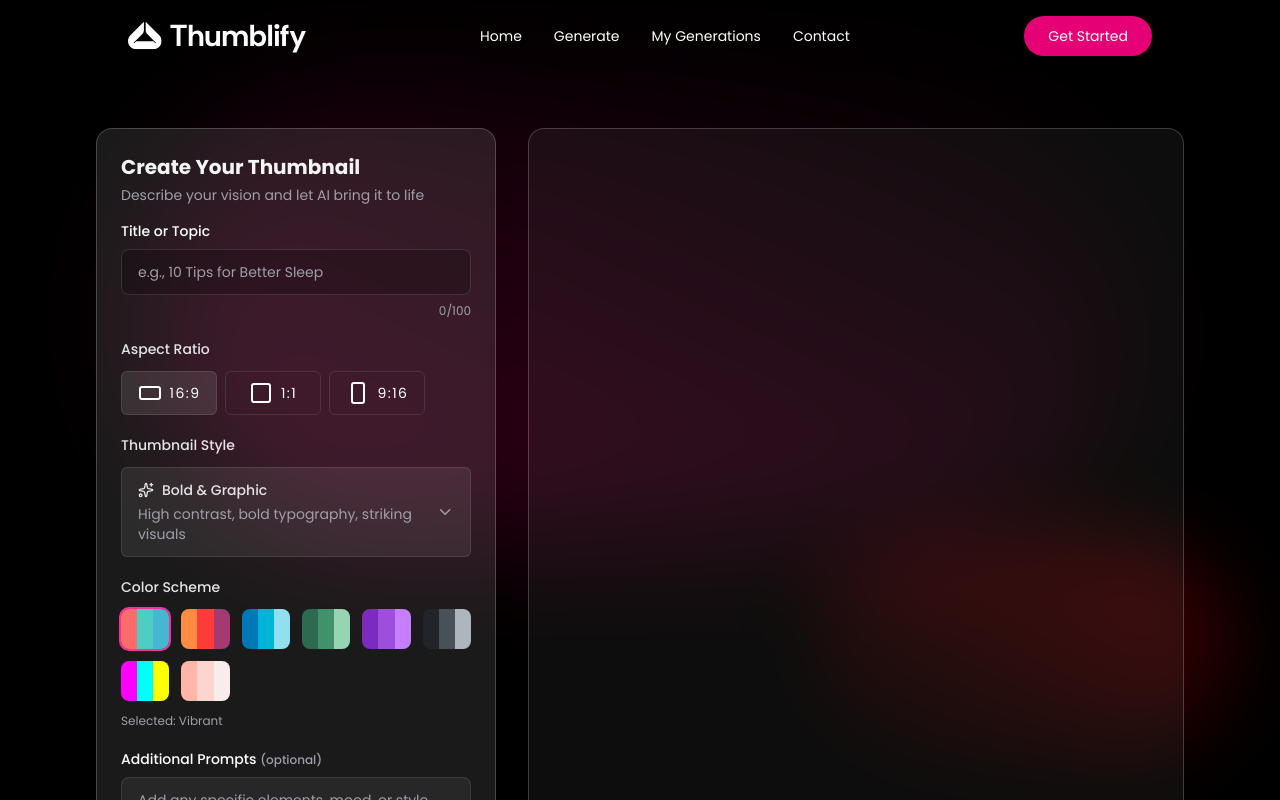
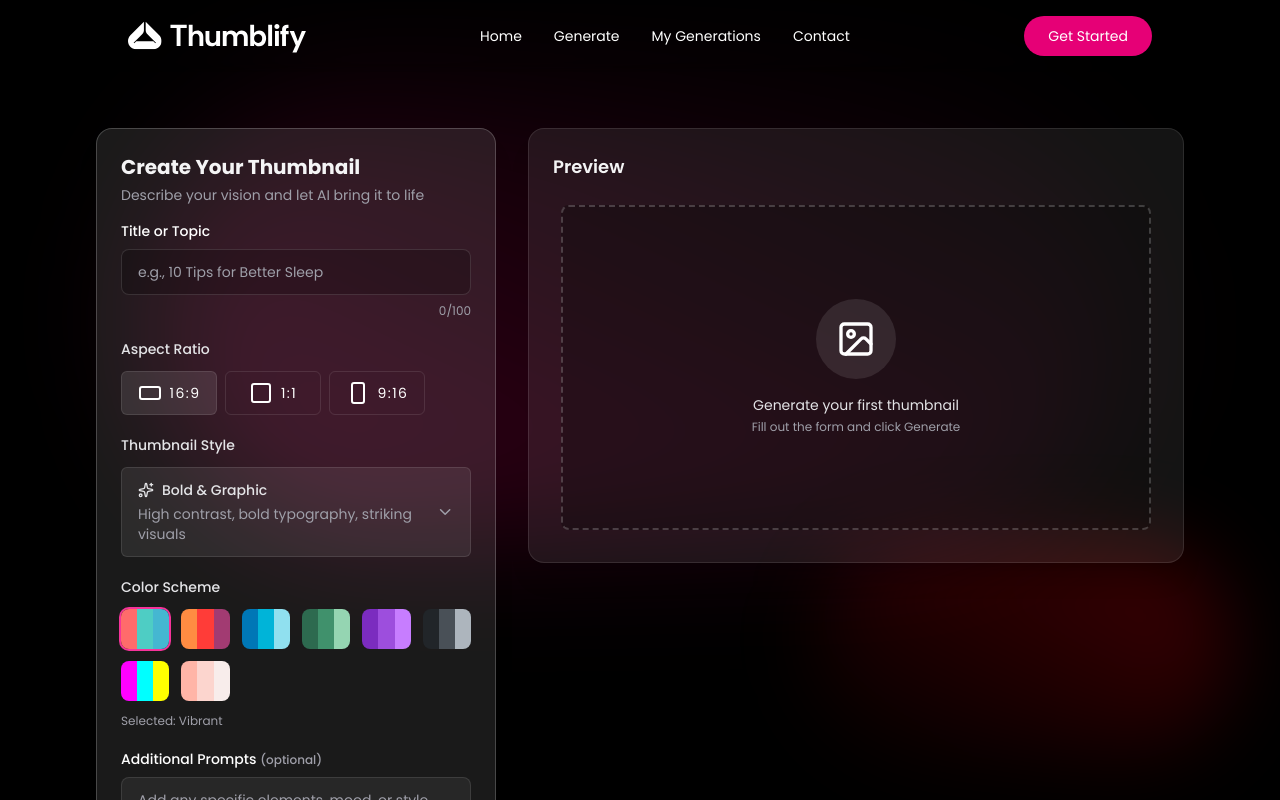
Before and after one commit to ishapanchal07/Thumbnail-Generator, a React (Vite) app in the folder client/: page /generate in a window 1280 px wide. Shown: the top 800 px of the page. Built offline with nearby package versions, Linux system fonts and the light colour scheme.

Commit message:
image generated

```diff
--- a/client/src/components/PreviewPanel.tsx
+++ b/client/src/components/PreviewPanel.tsx
@@ -1,14 +1,19 @@
-import { Loader2Icon } from "lucide-react";
+import { DownloadIcon, ImageIcon, Loader2Icon } from "lucide-react";
 import type { AspectRatio, IThumbnail } from "../assets/assets"
 
 const PreviewPanel = ({thumbnail, isLoading, aspectRatio} :
-    {thumbnail: IThumbnail, isLoading: boolean; aspectRatio: AspectRatio}) => {
+    {thumbnail: IThumbnail | null, isLoading: boolean; aspectRatio: AspectRatio}) => {
 
         const aspectClasses = {
             '16:9': 'aspect-video',
             '1:1' : 'aspect-square',
             '9:16' : 'aspect-[9/16]',
         } as Record<AspectRatio, string>;
+
+        const onDowanload = () =>{
+            if(!thumbnail?.image_url) return;
+            window.open(thumbnail.image_url, '_blank')
+        }
 
     return (
         <div className="relative mx-auto w-full max-w-2xl">
@@ -28,6 +33,25 @@
                 {!isLoading && thumbnail?.image_url && (
                     <div className="group relative h-full w-full">
                         <img src={thumbnail?.image_url} alt={thumbnail.title} className="h-full w-full object-cover"/>
+                        <div className="absolute inset-0 flex items-end justify-center bg-black/10 ocapicy-0 transition-ocapacity group-hover:ocapacity-100">
+                            <button onClick={onDowanload} type="button" className="mb-6 flex iems-center gap-2 rounded-md px-5 py-2.5 text-xs font-medium transition bg-white/30 ring-2 ring-white/40 backdroup-blur hover:scale-105 active:scale-95">
+                                <DownloadIcon className="size-4"/>
+                                Dowanload Thumbnail
+                            </button>
+                        </div>
+                    </div>
+                )}
+
+                {/*  Empty state */}
+                {!isLoading && !thumbnail?.image_url && (
+                    <div className="absolute inset-0 m-2 flex flex-col items-center justify-center gap-4 rounded-lg border-2 border-dashed border-white/20 bg-black/25">
+                        <div className="max-sm:hidden flex size-20 items-center justify-center rounded-full bg-white/10">
+                            <ImageIcon className="size-10 text-white ocapacity-50"/>
+                        </div>
+                        <div className="px-4 text-center">
+                            <p className="font text-zinc-200">Generate your first thumbnail</p>
+                            <p className="mt-1 text-xs text-zinc-400">Fill out the form and click Generate</p>
+                        </div>
                     </div>
                 )}
             </div>
--- a/client/src/pages/Generate.tsx
+++ b/client/src/pages/Generate.tsx
@@ -1,7 +1,8 @@
 import { useParams } from "react-router-dom";
-import { useState } from "react";
+import { useEffect, useState } from "react";
 import {
   colorSchemes,
+  dummyThumbnails,
   type AspectRatio,
   type IThumbnail,
   type ThumbnailStyle,
@@ -10,22 +11,49 @@
 import AspectRatioSelector from "../components/AspectRatioSelector";
 import StyleSelector from "../components/StyleSelector";
 import ColorSchemeSelector from "../components/ColorSchemeSelector";
+import PreviewPanel from "../components/PreviewPanel";
 
 const Generate = () => {
-  const { id } = useParams<{ id?: string }>();
+  const { id } = useParams<{ id?: string }>()
 
-  const [title, setTitle] = useState<string>("");
-  const [additionalDetails, setAdditionalDetails] = useState<string>("");
-  const [thumbnail, setThumbnail] = useState<IThumbnail | null>(null);
-  const [loading, setLoading] = useState(false);
+  const [title, setTitle] = useState<string>("")
+  const [additionalDetails, setAdditionalDetails] = useState<string>("")
+  const [thumbnail, setThumbnail] = useState<IThumbnail | null>(null)
+  const [loading, setLoading] = useState(false)
 
-  const [aspectRatio, setAspectRatio] = useState<AspectRatio>("16:9");
+  const [aspectRatio, setAspectRatio] = useState<AspectRatio>("16:9")
   const [colorScheme, setColorSchemeId] = useState<string>(
     colorSchemes[0].id
-  );
-  const [style, setStyle] = useState<ThumbnailStyle>("Bold & Graphic");
+  )
+  const [style, setStyle] = useState<ThumbnailStyle>("Bold & Graphic")
 
-  const [styleDropdownOpen, setStyleDropdownOpen] = useState(false);
+  const [styleDropdownOpen, setStyleDropdownOpen] = useState(false)
+
+  const handleGenerate = async () => {
+
+  }
+
+  const fetchThumbnail = async () => {
+    setLoading(true)
+    if(id){
+      const thumbnail : any = dummyThumbnails.find((thumbnail)=> thumbnail._id === id);
+      setThumbnail(thumbnail)
+      setAdditionalDetails(thumbnail.user_prompt)
+      setTitle(thumbnail.title)
+      setColorSchemeId(thumbnail.colorScheme)
+      setAspectRatio(thumbnail.aspect_ratio)
+      setStyle(thumbnail.style)
+      setLoading(false)
+    }
+  }
+
+  useEffect(()=>{
+    if(id){
+      fetchThumbnail()
+    }
+  }, [id])
+
+
 
   return (
     <>
@@ -109,7 +137,7 @@
 
                 {/* BUTTON */}
                 {!id && (
-                  <button className="text-[15px] w-full py-3.5 rounded-xl font-medium bg-gradient-to-b from-pink-500 to-pink-600 hover:from-pink-600 hover:to-pink-700 transition-colors disabled:cursor-not-allowed">
+                  <button onClick={handleGenerate} className="text-[15px] w-full py-3.5 rounded-xl font-medium bg-gradient-to-b from-pink-500 to-pink-600 hover:from-pink-600 hover:to-pink-700 transition-colors disabled:cursor-not-allowed">
                     {loading ? "Generating..." : "Generate Thumbnail"}
                   </button>
                 )}
@@ -117,7 +145,12 @@
             </div>
 
             {/* RIGHT PANEL */}
-            <div className="rounded-2xl border border-white/20 bg-white/5"></div>
+            <div>
+              <div className="p-6 rounded-2xl bg-white/8 border border-white/10 shadow-xl">
+                <h2 className="text-lg font-semibold text-zinc-100 mb-4">Preview</h2>
+                <PreviewPanel thumbnail={thumbnail} isLoading={loading} aspectRatio={aspectRatio}/>
+              </div>
+            </div>
           </div>
         </main>
       </div>
```
